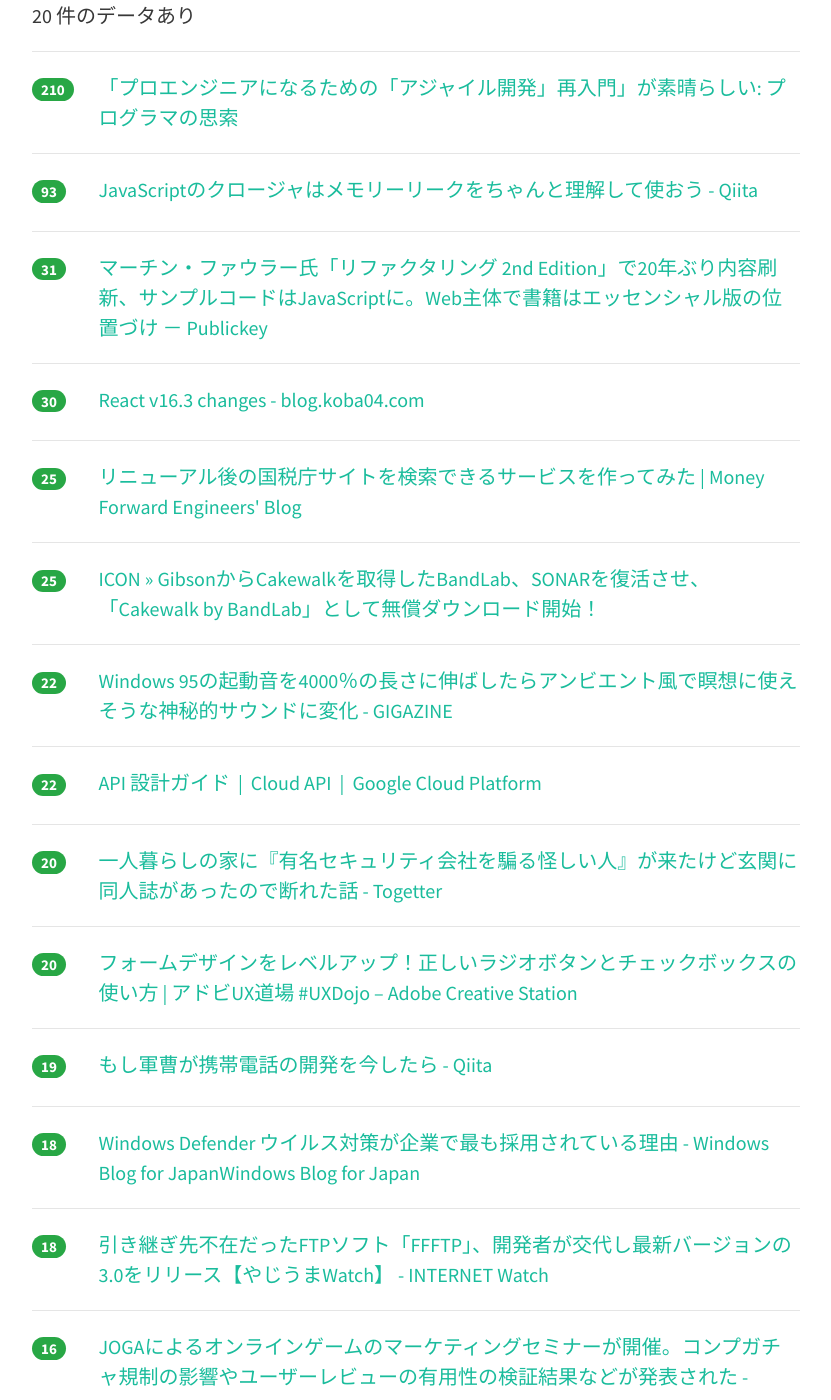
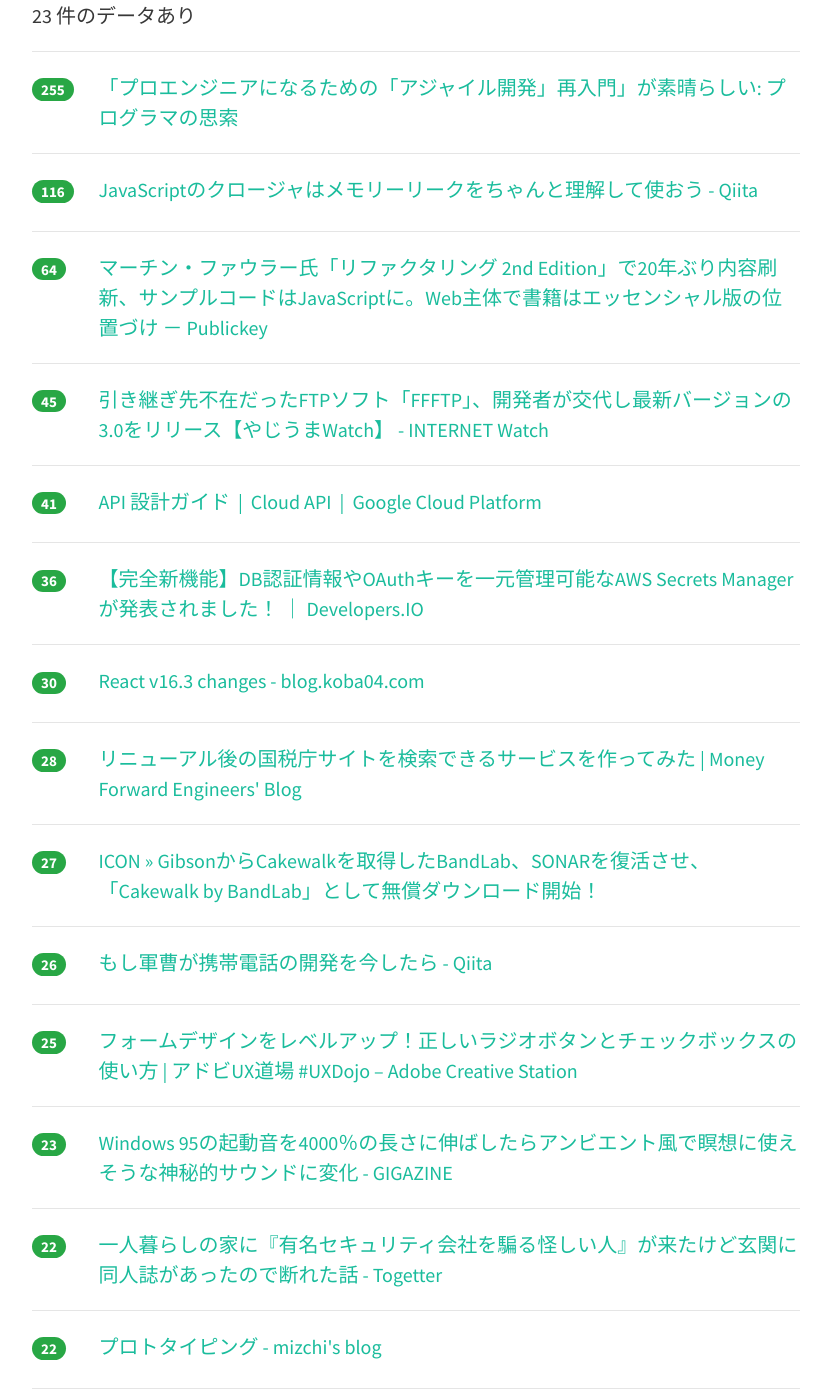
Before and after one commit to yatta47/hatena-matome-site, a Jekyll site: the page built from _posts/2018-04-05-hatena.md, in a window 1280 px wide and 1400 px high, scrolled down 322 px. Shown: the whole window, without its empty margins (224-1055 px from the left). Built offline with Jekyll 4.4.1, drawn with Linux system fonts in a browser that asks for light colours; nearby versions of some CDN libraries; some of the changed text lies outside the part shown.

Commit message:
Updated 2018-04-05

```diff
--- a/_posts/2018-04-05-hatena.md
+++ b/_posts/2018-04-05-hatena.md
@@ -1,24 +1,39 @@
 ---
 layout: post
 title:  "2018-04-05 はてぶIT"
-date:   2018-04-05 10:02:13
+date:   2018-04-05 11:02:30
 tags: [it-hotentry]
 ---
-20 件のデータあり
+23 件のデータあり
 
 <hr><div class="row">
-<div class="col-1"><span class="badge badge-pill badge-success h2">210</span></div>
+<div class="col-1"><span class="badge badge-pill badge-success h2">255</span></div>
 <div class="col-11"><a href='http://forza.cocolog-nifty.com/blog/2018/04/post-4a98.html' target='_blank'>「プロエンジニアになるための「アジャイル開発」再入門」が素晴らしい: プログラマの思索</a></div>
 </div>
 <hr>
 <div class="row">
-<div class="col-1"><span class="badge badge-pill badge-success h2">93</span></div>
+<div class="col-1"><span class="badge badge-pill badge-success h2">116</span></div>
 <div class="col-11"><a href='https://qiita.com/102Design/items/be66ae7ba7d160d7e419' target='_blank'>JavaScriptのクロージャはメモリーリークをちゃんと理解して使おう - Qiita</a></div>
 </div>
 <hr>
 <div class="row">
-<div class="col-1"><span class="badge badge-pill badge-success h2">31</span></div>
+<div class="col-1"><span class="badge badge-pill badge-success h2">64</span></div>
 <div class="col-11"><a href='http://www.publickey1.jp/blog/18/_2nd_edition20javascriptweb.html' target='_blank'>マーチン・ファウラー氏「リファクタリング 2nd Edition」で20年ぶり内容刷新、サンプルコードはJavaScriptに。Web主体で書籍はエッセンシャル版の位置づけ － Publickey</a></div>
+</div>
+<hr>
+<div class="row">
+<div class="col-1"><span class="badge badge-pill badge-success h2">45</span></div>
+<div class="col-11"><a href='https://internet.watch.impress.co.jp/docs/yajiuma/1115413.html' target='_blank'>引き継ぎ先不在だったFTPソフト「FFFTP」、開発者が交代し最新バージョンの3.0をリリース【やじうまWatch】 - INTERNET Watch</a></div>
+</div>
+<hr>
+<div class="row">
+<div class="col-1"><span class="badge badge-pill badge-success h2">41</span></div>
+<div class="col-11"><a href='https://cloud.google.com/apis/design/?hl=ja' target='_blank'>API 設計ガイド  |  Cloud API  |  Google Cloud Platform</a></div>
+</div>
+<hr>
+<div class="row">
+<div class="col-1"><span class="badge badge-pill badge-success h2">36</span></div>
+<div class="col-11"><a href='https://dev.classmethod.jp/cloud/aws/secrets-manager/' target='_blank'>【完全新機能】DB認証情報やOAuthキーを一元管理可能なAWS Secrets Managerが発表されました！ ｜ Developers.IO</a></div>
 </div>
 <hr>
 <div class="row">
@@ -27,48 +42,53 @@ tags: [it-hotentry]
 </div>
 <hr>
 <div class="row">
-<div class="col-1"><span class="badge badge-pill badge-success h2">25</span></div>
+<div class="col-1"><span class="badge badge-pill badge-success h2">28</span></div>
 <div class="col-11"><a href='https://moneyforward.com/engineers_blog/2018/04/04/tax_newurl/' target='_blank'>リニューアル後の国税庁サイトを検索できるサービスを作ってみた | Money Forward Engineers' Blog</a></div>
 </div>
 <hr>
 <div class="row">
-<div class="col-1"><span class="badge badge-pill badge-success h2">25</span></div>
+<div class="col-1"><span class="badge badge-pill badge-success h2">27</span></div>
 <div class="col-11"><a href='https://icon.jp/archives/14740' target='_blank'>ICON » GibsonからCakewalkを取得したBandLab、SONARを復活させ、「Cakewalk by BandLab」として無償ダウンロード開始！</a></div>
 </div>
 <hr>
 <div class="row">
-<div class="col-1"><span class="badge badge-pill badge-success h2">22</span></div>
+<div class="col-1"><span class="badge badge-pill badge-success h2">26</span></div>
+<div class="col-11"><a href='https://qiita.com/nonbiri15/items/6f9d362371bd4b9452d0' target='_blank'>もし軍曹が携帯電話の開発を今したら - Qiita</a></div>
+</div>
+<hr>
+<div class="row">
+<div class="col-1"><span class="badge badge-pill badge-success h2">25</span></div>
+<div class="col-11"><a href='https://blogs.adobe.com/creativestation/web-xd-essentials-radio-buttons-and-checkboxes' target='_blank'>フォームデザインをレベルアップ！正しいラジオボタンとチェックボックスの使い方 | アドビUX道場 #UXDojo – Adobe Creative Station</a></div>
+</div>
+<hr>
+<div class="row">
+<div class="col-1"><span class="badge badge-pill badge-success h2">23</span></div>
 <div class="col-11"><a href='https://gigazine.net/news/20180404-windows-95-startup-sound-slowed-40-times/' target='_blank'>Windows 95の起動音を4000％の長さに伸ばしたらアンビエント風で瞑想に使えそうな神秘的サウンドに変化 - GIGAZINE</a></div>
 </div>
 <hr>
 <div class="row">
 <div class="col-1"><span class="badge badge-pill badge-success h2">22</span></div>
-<div class="col-11"><a href='https://cloud.google.com/apis/design/?hl=ja' target='_blank'>API 設計ガイド  |  Cloud API  |  Google Cloud Platform</a></div>
-</div>
-<hr>
-<div class="row">
-<div class="col-1"><span class="badge badge-pill badge-success h2">20</span></div>
 <div class="col-11"><a href='https://togetter.com/li/1215149' target='_blank'>一人暮らしの家に『有名セキュリティ会社を騙る怪しい人』が来たけど玄関に同人誌があったので断れた話 - Togetter</a></div>
 </div>
 <hr>
 <div class="row">
-<div class="col-1"><span class="badge badge-pill badge-success h2">20</span></div>
-<div class="col-11"><a href='https://blogs.adobe.com/creativestation/web-xd-essentials-radio-buttons-and-checkboxes' target='_blank'>フォームデザインをレベルアップ！正しいラジオボタンとチェックボックスの使い方 | アドビUX道場 #UXDojo – Adobe Creative Station</a></div>
+<div class="col-1"><span class="badge badge-pill badge-success h2">22</span></div>
+<div class="col-11"><a href='http://mizchi.hatenablog.com/entry/2018/04/04/225345' target='_blank'>プロトタイピング - mizchi's blog</a></div>
 </div>
 <hr>
 <div class="row">
-<div class="col-1"><span class="badge badge-pill badge-success h2">19</span></div>
-<div class="col-11"><a href='https://qiita.com/nonbiri15/items/6f9d362371bd4b9452d0' target='_blank'>もし軍曹が携帯電話の開発を今したら - Qiita</a></div>
-</div>
-<hr>
-<div class="row">
-<div class="col-1"><span class="badge badge-pill badge-success h2">18</span></div>
+<div class="col-1"><span class="badge badge-pill badge-success h2">21</span></div>
 <div class="col-11"><a href='https://blogs.windows.com/japan/2018/04/03/why-windows-defender-antivirus-is-the-most-deployed-in-the-enterprise/' target='_blank'>Windows Defender ウイルス対策が企業で最も採用されている理由 - Windows Blog for JapanWindows Blog for Japan</a></div>
 </div>
 <hr>
 <div class="row">
-<div class="col-1"><span class="badge badge-pill badge-success h2">18</span></div>
-<div class="col-11"><a href='https://internet.watch.impress.co.jp/docs/yajiuma/1115413.html' target='_blank'>引き継ぎ先不在だったFTPソフト「FFFTP」、開発者が交代し最新バージョンの3.0をリリース【やじうまWatch】 - INTERNET Watch</a></div>
+<div class="col-1"><span class="badge badge-pill badge-success h2">21</span></div>
+<div class="col-11"><a href='http://thebridge.jp/2018/04/sukedachi-fundraising' target='_blank'>建設現場のマッチングアプリ「助太刀」が5.3億円調達、開始半年足らずで7000人の職人が利用 - THE BRIDGE（ザ・ブリッジ）</a></div>
+</div>
+<hr>
+<div class="row">
+<div class="col-1"><span class="badge badge-pill badge-success h2">17</span></div>
+<div class="col-11"><a href='https://www.voanews.com/a/us-japan-summit/4331731.html' target='_blank'>Japan Increasingly Isolated As N. Korea Diplomacy Progresses</a></div>
 </div>
 <hr>
 <div class="row">
@@ -78,22 +98,22 @@ tags: [it-hotentry]
 <hr>
 <div class="row">
 <div class="col-1"><span class="badge badge-pill badge-success h2">15</span></div>
-<div class="col-11"><a href='https://www.voanews.com/a/us-japan-summit/4331731.html' target='_blank'>Japan Increasingly Isolated As N. Korea Diplomacy Progresses</a></div>
-</div>
-<hr>
-<div class="row">
-<div class="col-1"><span class="badge badge-pill badge-success h2">15</span></div>
 <div class="col-11"><a href='https://www.gizmodo.jp/2018/04/smart-speaker-advertising-patent.html' target='_blank'>スマートスピーカーを使った広告の特許が怖い。私生活、ぜんぶ切り売りされるかも | ギズモード・ジャパン</a></div>
 </div>
 <hr>
 <div class="row">
-<div class="col-1"><span class="badge badge-pill badge-success h2">13</span></div>
+<div class="col-1"><span class="badge badge-pill badge-success h2">14</span></div>
+<div class="col-11"><a href='https://anond.hatelabo.jp/20180404202321' target='_blank'>なぜデスマーチを機械学習で解決できないのか</a></div>
+</div>
+<hr>
+<div class="row">
+<div class="col-1"><span class="badge badge-pill badge-success h2">14</span></div>
 <div class="col-11"><a href='http://www.orangeitems.com/entry/2018/04/04/201433' target='_blank'>「小中学生ら個人情報流出か＝２万５０００人分－前橋市教委」を考察 - orangeitems’s diary</a></div>
 </div>
 <hr>
 <div class="row">
-<div class="col-1"><span class="badge badge-pill badge-success h2">12</span></div>
-<div class="col-11"><a href='https://anond.hatelabo.jp/20180404202321' target='_blank'>なぜデスマーチを機械学習で解決できないのか</a></div>
+<div class="col-1"><span class="badge badge-pill badge-success h2">13</span></div>
+<div class="col-11"><a href='http://d.hatena.ne.jp/shi3z/20180405/1522882319' target='_blank'>人工知能とゲームプレイヤーの未来について高橋名人と対談してみた - shi3zの長文日記</a></div>
 </div>
 <hr>
 <div class="row">
@@ -101,8 +121,3 @@ tags: [it-hotentry]
 <div class="col-11"><a href='https://news.yahoo.co.jp/byline/shinoharashuji/20180404-00083560/' target='_blank'>YouTube本社を襲った銃撃犯はフィルタリングに不満か。自身のホームページや動画で主張(篠原修司) - 個人 - Yahoo!ニュース</a></div>
 </div>
 <hr>
-<div class="row">
-<div class="col-1"><span class="badge badge-pill badge-success h2">7</span></div>
-<div class="col-11"><a href='http://thebridge.jp/2018/04/sukedachi-fundraising' target='_blank'>建設現場のマッチングアプリ「助太刀」が5.3億円調達、開始半年足らずで7000人の職人が利用 - THE BRIDGE（ザ・ブリッジ）</a></div>
-</div>
-<hr>
```
